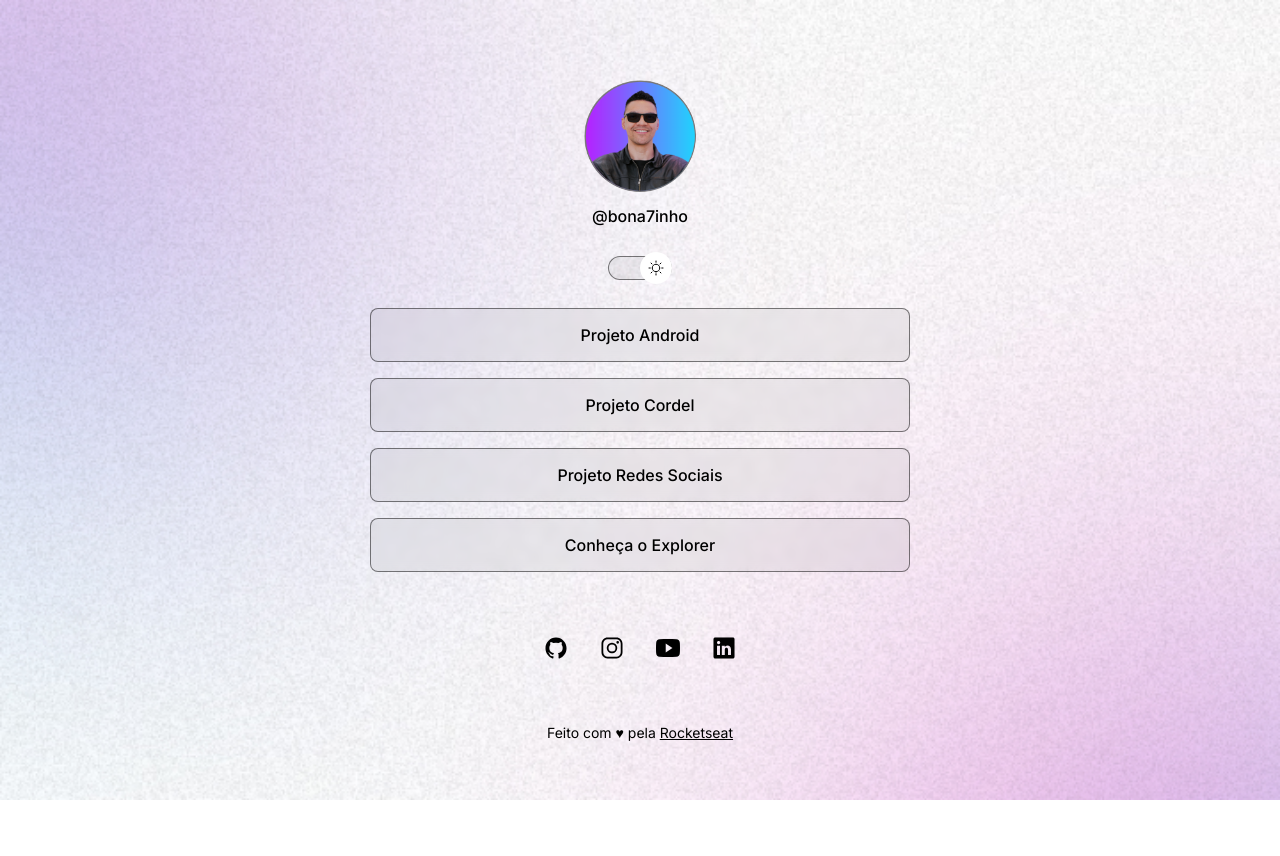
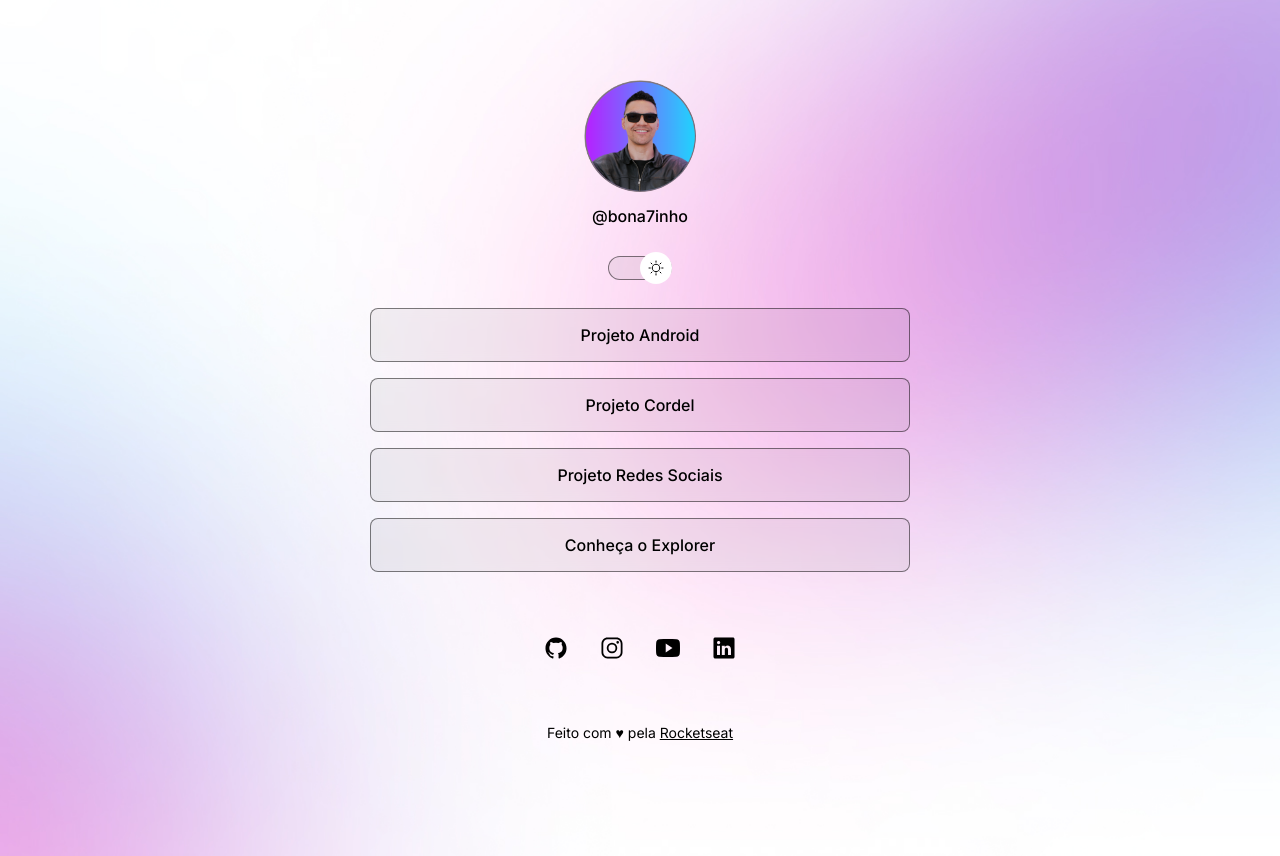
Before and after one commit to JVbonato/projetoassets, a plain HTML site: page index.html in a window 1280 px wide. Both pictures are taken after a click on the element 640 px from the left and 267 px from the top of the page. Before the commit the page ends 800 px from the top, so only its background shows below. Drawn offline with nearby package versions, Linux system fonts and the light colour scheme.

Commit message:
change background based on media quieres

```diff
--- a/style.css
+++ b/style.css
@@ -25,7 +25,9 @@
 }
 
 body {
-    background: var(--bg-url) no-repeat top center/cover
+    background: var(--bg-url) no-repeat top center/cover;
+    height: 100vh;
+
 }
 
 body * {
@@ -155,3 +157,13 @@ footer {
     text-align: center;
     font-size: 14px;
 }
+
+@media (min-width: 700px) {
+    :root {
+        --bg-url: url(./assets/bg-desktop..jpg);
+    }
+
+    .light {
+        --bg-url: url(./assets/bg-desktop-light.jpg);
+    }
+}
```
Also changed, not shown: assets/bg-dektop-light.jpg (added), assets/bg-desktop..jpg (added).
